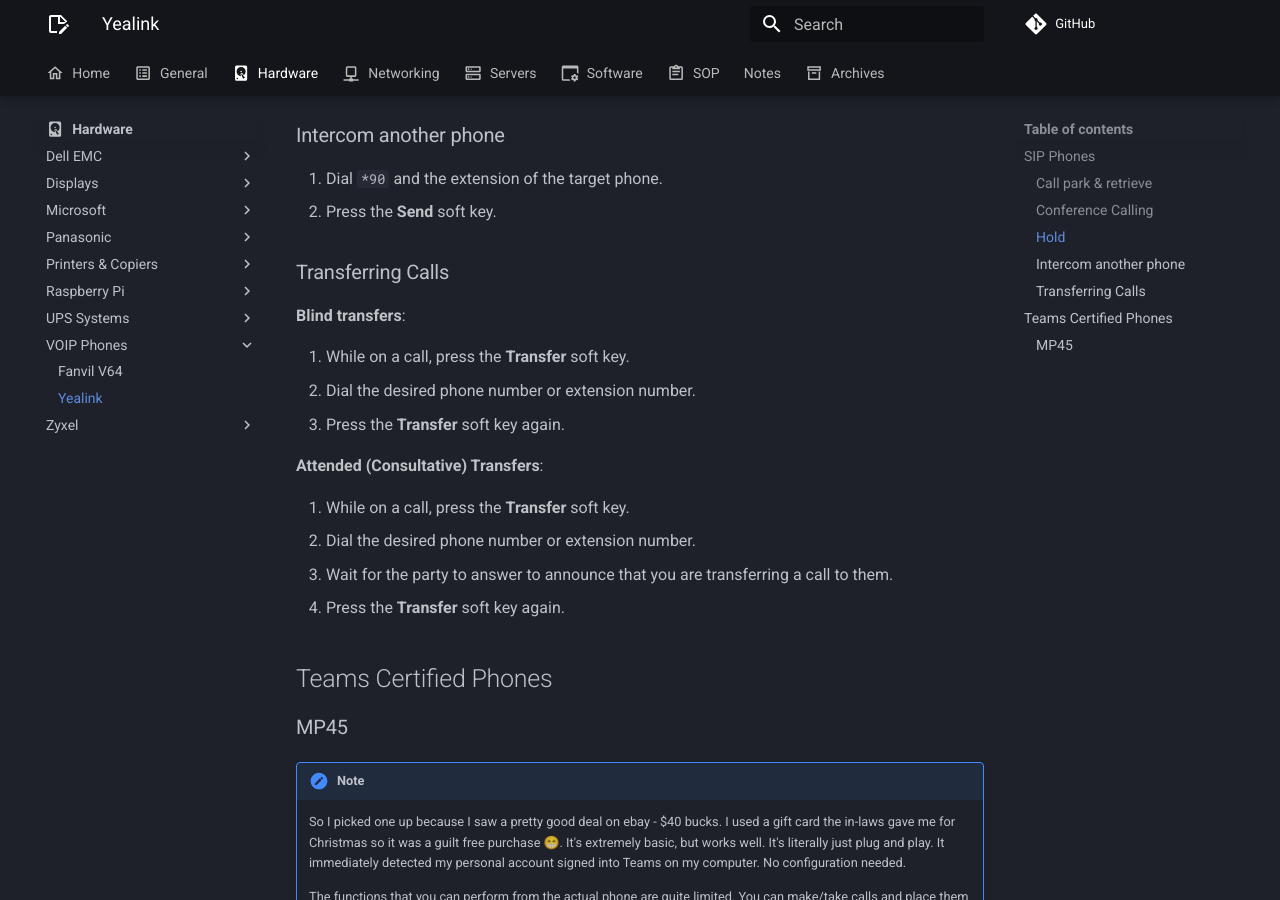
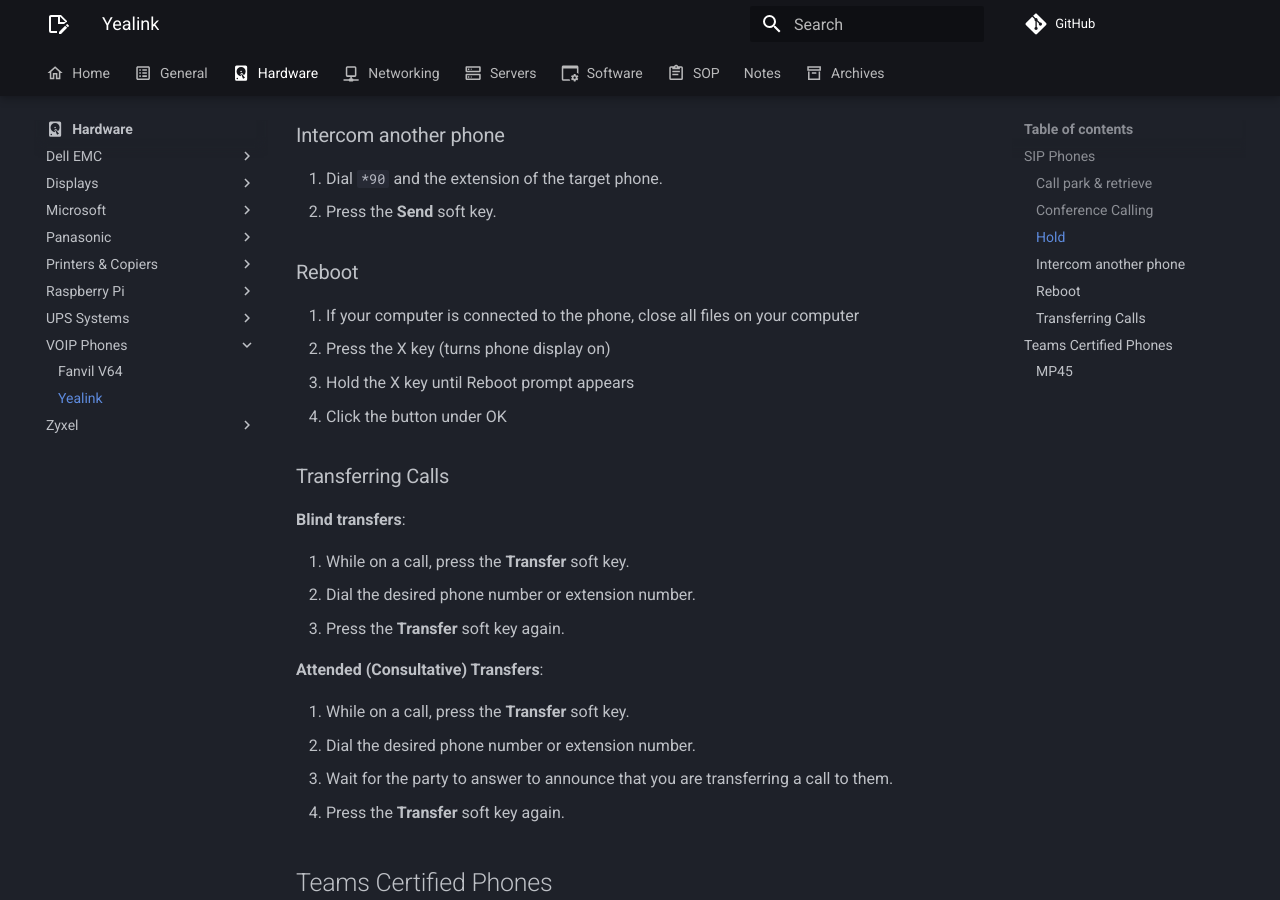
Before and after one commit to rmscode/binary-garden, an MkDocs documentation site: the page built from docs/hardware/voip-phones/yealink.md, in a window 1280 px wide and 900 px high, scrolled down 1245 px. Built offline with MkDocs 1.6.1 and Material for MkDocs 9.7.7, drawn with Linux system fonts in a browser that asks for light colours; comment, search, counter and statistics services are not loaded.

Commit message:
Docs: Add steps to reboot Yealink phone

```diff
--- a/docs/hardware/voip-phones/yealink.md
+++ b/docs/hardware/voip-phones/yealink.md
@@ -48,6 +48,13 @@
 1. Dial `*90` and the extension of the target phone.
 2. Press the **Send** soft key.
 
+### Reboot
+
+1. If your computer is connected to the phone, close all files on your computer
+2. Press the X key (turns phone display on)
+3. Hold the X key until Reboot prompt appears
+4. Click the button under OK
+
 ### Transferring Calls
 
 **Blind transfers**:
```
